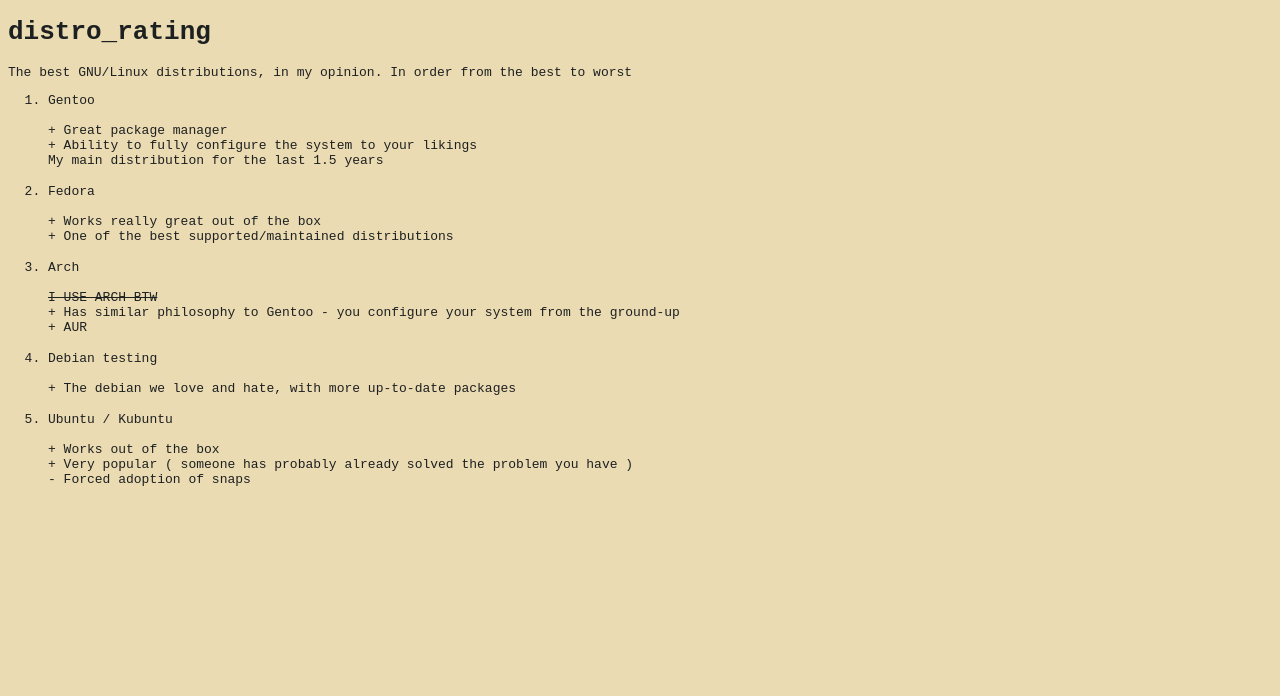
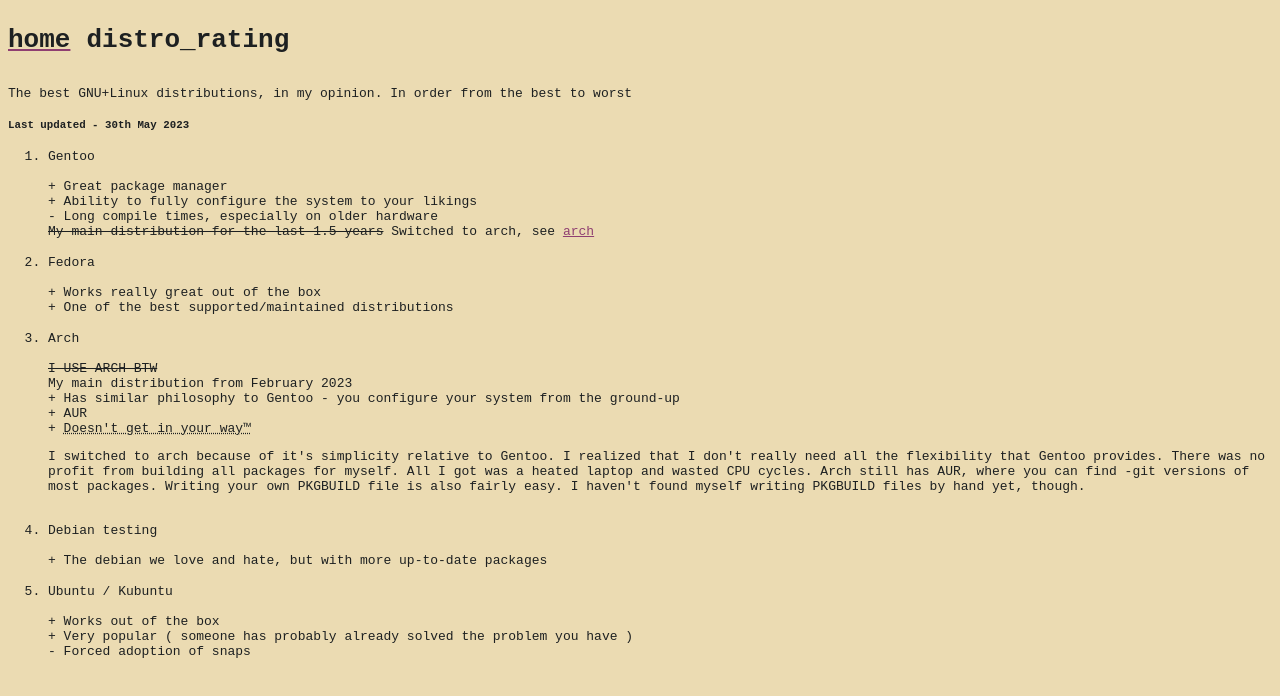
Before and after one commit to 3elDU/3elDU.github.io, a plain HTML site: page articles/distro_rating.html in a window 1280 px wide. Drawn offline with Linux system fonts and the light colour scheme.

Commit message:
update distro_rating article

```diff
--- a/articles/distro_rating.html
+++ b/articles/distro_rating.html
@@ -6,19 +6,37 @@
 
   <meta name="viewport" content="width=device-width, initial-scale=1">
   <link rel="stylesheet" href="../styles.css" />
+
+  <style>
+    #header {
+      display: flex;
+      flex-direction: row;
+      gap: 1rem;
+    }
+  </style>
 </head>
 
 <body>
+  <header>
+    <div id="header">
+      <a href="../index.html">
+        <h1>home</h1>
+      </a>
       <h1>distro_rating</h1>
+    </div>
+  </header>
 
-    <p>The best GNU/Linux distributions, in my opinion. In order from the best to worst</p>
+  <p>The best GNU+Linux distributions, in my opinion. In order from the best to worst</p>
+  <h5>Last updated - 30th May 2023</h5>
 
   <ol>
     <li>
       Gentoo <br><br>
       + Great package manager<br>
       + Ability to fully configure the system to your likings<br>
-            My main distribution for the last 1.5 years
+      - Long compile times, especially on older hardware<br>
+      <s>My main distribution for the last 1.5 years</s>
+      Switched to arch, see <a href="#switched-to-arch">arch</a>
     </li>
     <li>
       Fedora<br><br>
@@ -28,12 +46,24 @@
     <li>
       Arch<br><br>
       <s>I USE ARCH BTW</s><br>
+      My main distribution from February 2023<br>
       + Has similar philosophy to Gentoo - you configure your system from the ground-up<br>
-            + AUR
+      + AUR <br>
+      + <abbr title="You use your system the way you like. I'm looking at you, Ubuntu!">Doesn't get in your
+        way&#8482;</abbr>
+      <p>
+        I switched to arch because of it's simplicity relative to Gentoo. I realized that I don't
+        really need all the flexibility that Gentoo provides. There was no profit from building all packages for
+        myself.
+        All I got was a heated laptop and wasted CPU cycles. Arch still has AUR, where you can find <code>-git</code>
+        versions of most packages. Writing your own <code>PKGBUILD</code> file is also fairly easy. I haven't found
+        myself
+        writing <code>PKGBUILD</code> files by hand yet, though.
+      </p>
     </li>
     <li>
       Debian testing<br><br>
-            + The debian we love and hate, with more up-to-date packages
+      + The debian we love and hate, but with more up-to-date packages
     </li>
     <li>
       Ubuntu / Kubuntu<br><br>
--- a/styles.css
+++ b/styles.css
@@ -44,6 +44,10 @@
   padding-bottom: 1rem;
 }
 
+abbr {
+  cursor: help;
+}
+
 @media (prefers-color-scheme: dark) {
   body {
     background-color: #1d2021
```
Also changed, not shown: index.html (indentation only). Lines whose indentation alone changed are shown as unchanged.
